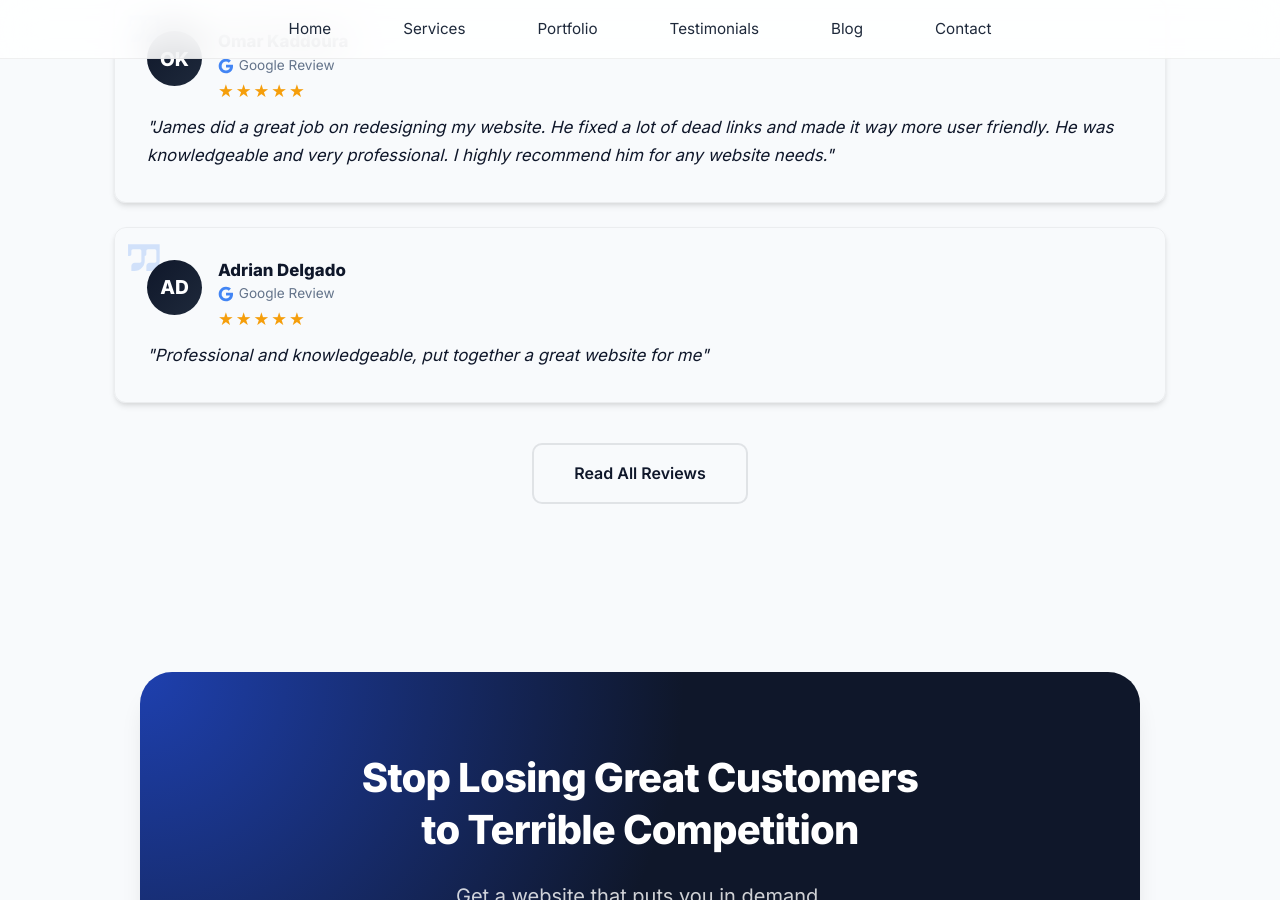
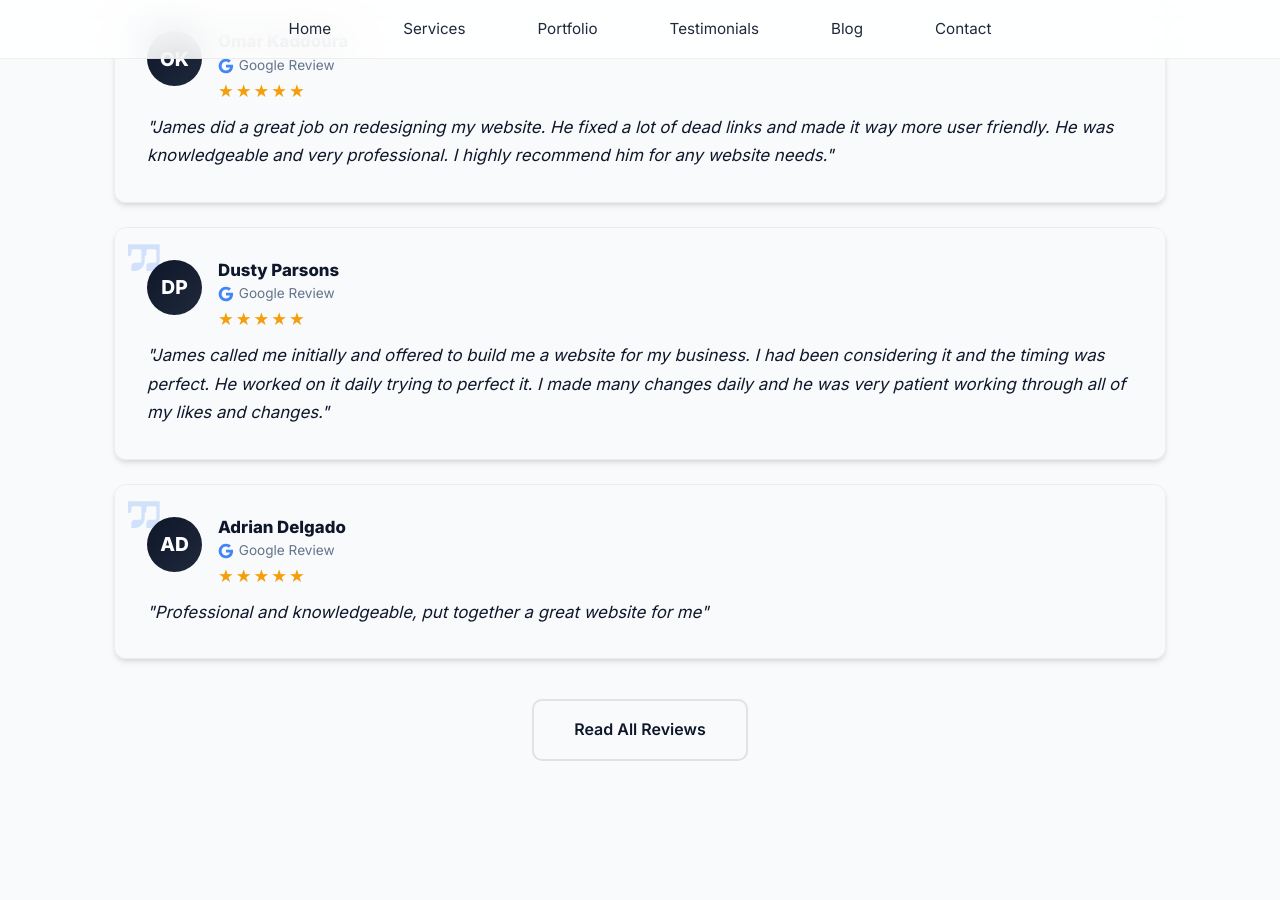
Before and after one commit to JamesBrownR/MeetingSurge, a Jekyll site: the page built from index.html, in a window 1280 px wide and 900 px high, scrolled down 4344 px. Built offline with Jekyll 4.4.1, drawn with Linux system fonts in a browser that asks for light colours.

Commit message:
Update index.html

```diff
--- a/index.html
+++ b/index.html
@@ -477,6 +477,25 @@
   <p>"James did a great job on redesigning my website. He fixed a lot of dead links and made it way more user friendly. He was knowledgeable and very professional. I highly recommend him for any website needs."</p>
 </div>
 
+    <div class="testimonial-quick">
+  <svg class="quote-mark" fill="currentColor" viewBox="0 0 24 24"><path d="M14.017 21L14.017 18C14.017 16.8954 14.9124 16 16.017 16H19.017C19.5693 16 20.017 15.5523 20.017 15V9C20.017 8.44772 19.5693 8 19.017 8H15.017C14.4647 8 14.017 8.44772 14.017 9V11C14.017 11.5523 13.5693 12 13.017 12H12.017V5H22.017V15C22.017 18.3137 19.3307 21 16.017 21H14.017ZM5.0166 21L5.0166 18C5.0166 16.8954 5.91203 16 7.0166 16H10.0166C10.5689 16 11.0166 15.5523 11.0166 15V9C11.0166 8.44772 10.5689 8 10.0166 8H6.0166C5.46432 8 5.0166 8.44772 5.0166 9V11C5.0166 11.5523 4.56889 12 4.0166 12H3.0166V5H13.0166V15C13.0166 18.3137 10.3303 21 7.0166 21H5.0166Z"></path></svg>
+
+  <div class="review-header">
+    <div class="avatar">DP</div>
+    <div class="reviewer-info">
+      <h4>Dusty Parsons</h4>
+      <div class="google-tag">
+        <svg fill="currentColor" viewBox="0 0 24 24"><path d="M22.56 12.25c0-.78-.07-1.53-.2-2.25H12v4.26h5.92c-.26 1.37-1.04 2.53-2.21 3.31v2.77h3.57c2.08-1.92 3.28-4.74 3.28-8.09z"/><path d="M12 23c2.97 0 5.46-.98 7.28-2.66l-3.57-2.77c-.98.66-2.23 1.06-3.71 1.06-2.86 0-5.29-1.93-6.16-4.53H2.18v2.84C3.99 20.53 7.7 23 12 23z"/><path d="M5.84 14.09c-.22-.66-.35-1.36-.35-2.09s.13-1.43.35-2.09V7.07H2.18C1.43 8.55 1 10.22 1 12s.43 3.45 1.18 4.93l2.85-2.22.81-.62z"/><path d="M12 5.38c1.62 0 3.06.56 4.21 1.64l3.15-3.15C17.45 2.09 14.97 1 12 1 7.7 1 3.99 3.47 2.18 7.07l3.66 2.84c.87-2.6 3.3-4.53 6.16-4.53z"/></svg>
+        Google Review
+      </div>
+        <div class="stars">★★★★★</div>
+    </div>
+  </div>
+
+
+  <p>"James called me initially and offered to build me a website for my business. I had been considering it and the timing was perfect. He worked on it daily trying to perfect it. I made many changes daily and he was very patient working through all of my likes and changes."</p>
+</div>
+
 <div class="testimonial-quick">
   <svg class="quote-mark" fill="currentColor" viewBox="0 0 24 24"><path d="M14.017 21L14.017 18C14.017 16.8954 14.9124 16 16.017 16H19.017C19.5693 16 20.017 15.5523 20.017 15V9C20.017 8.44772 19.5693 8 19.017 8H15.017C14.4647 8 14.017 8.44772 14.017 9V11C14.017 11.5523 13.5693 12 13.017 12H12.017V5H22.017V15C22.017 18.3137 19.3307 21 16.017 21H14.017ZM5.0166 21L5.0166 18C5.0166 16.8954 5.91203 16 7.0166 16H10.0166C10.5689 16 11.0166 15.5523 11.0166 15V9C11.0166 8.44772 10.5689 8 10.0166 8H6.0166C5.46432 8 5.0166 8.44772 5.0166 9V11C5.0166 11.5523 4.56889 12 4.0166 12H3.0166V5H13.0166V15C13.0166 18.3137 10.3303 21 7.0166 21H5.0166Z"></path></svg>
 
```
